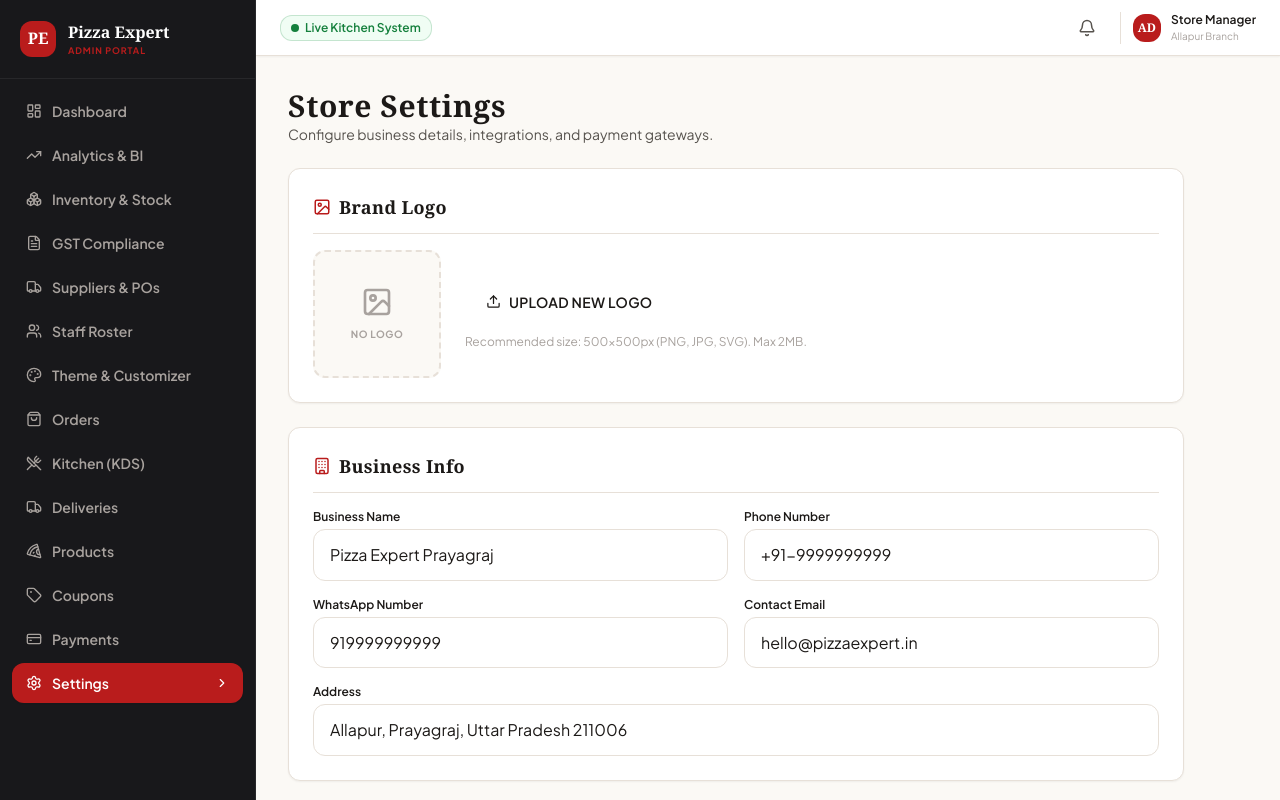
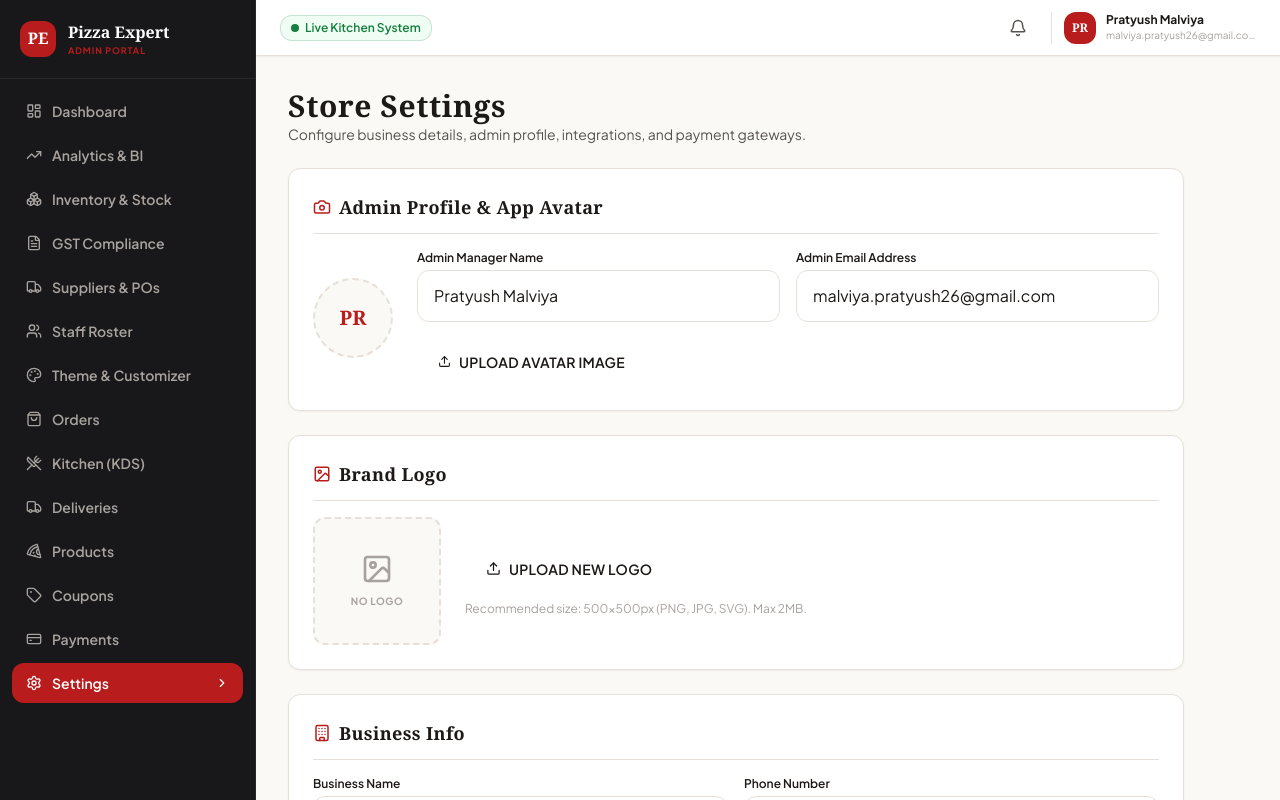
Before and after one commit to Pratyush-Malviya/pizza-expert-prayagraj, a Next.js app: page /admin/settings in a window 1280 px wide. Shown: the top 800 px of the page. Built offline with nearby package versions, Linux system fonts and the light colour scheme; no server answers.

Commit message:
feat: implement Resend email utility and integrate admin notification/settings management

```diff
--- a/app/admin/layout.tsx
+++ b/app/admin/layout.tsx
@@ -7,6 +7,7 @@
 import { Menu } from 'lucide-react'
 import { createClient } from '@/lib/supabase/client'
 import { useNotificationStore } from '@/lib/store/useNotificationStore'
+import { useSettingsStore } from '@/lib/store/useSettingsStore'
 import { toast } from 'sonner'
 import { playNotificationSound, triggerSystemNotification } from '@/lib/utils/notifications'
 
@@ -18,6 +19,10 @@
   const [mobileOpen, setMobileOpen] = useState(false)
   const pathname = usePathname()
   const addNotification = useNotificationStore((state) => state.addNotification)
+
+  const adminName = useSettingsStore((state) => state.adminName)
+  const adminEmail = useSettingsStore((state) => state.adminEmail)
+  const adminAvatarUrl = useSettingsStore((state) => state.adminAvatarUrl)
 
   // Auto-close mobile sidebar when navigating
   useEffect(() => {
@@ -109,12 +114,24 @@
             <AdminNotificationDropdown />
 
             <div className="flex items-center gap-2.5 pl-3 border-l border-[#E7E0D8]">
-              <div className="w-7 h-7 rounded-md bg-[#B91C1C] text-white flex items-center justify-center font-bold text-xs font-serif">
-                AD
-              </div>
-              <div className="hidden sm:block">
-                <span className="block text-xs font-semibold text-[#1C1917]">Store Manager</span>
-                <span className="block text-[10px] text-[#A8A29E]">Allapur Branch</span>
+              {adminAvatarUrl ? (
+                <img
+                  src={adminAvatarUrl}
+                  alt={adminName || 'Admin Avatar'}
+                  className="w-8 h-8 rounded-full object-cover border border-[#E7E0D8]"
+                />
+              ) : (
+                <div className="w-8 h-8 rounded-md bg-[#B91C1C] text-white flex items-center justify-center font-bold text-xs font-serif uppercase">
+                  {(adminName || 'PM').slice(0, 2)}
+                </div>
+              )}
+              <div className="hidden sm:block text-left">
+                <span className="block text-xs font-bold text-[#1C1917] leading-tight">
+                  {adminName || 'Pratyush Malviya'}
+                </span>
+                <span className="block text-[10px] text-[#A8A29E] truncate max-w-[150px]">
+                  {adminEmail || 'malviya.pratyush26@gmail.com'}
+                </span>
               </div>
             </div>
           </div>
--- a/app/admin/settings/page.tsx
+++ b/app/admin/settings/page.tsx
@@ -36,6 +36,9 @@
     enableRazorpay: false,
     razorpayKeyId: '',
     razorpayKeySecret: '',
+    adminName: 'Pratyush Malviya',
+    adminEmail: 'malviya.pratyush26@gmail.com',
+    adminAvatarUrl: '',
   })
 
   // Hydrate local state from global store on mount
@@ -67,6 +70,9 @@
         enableRazorpay: storeSettings.enableRazorpay,
         razorpayKeyId: storeSettings.razorpayKeyId,
         razorpayKeySecret: storeSettings.razorpayKeySecret,
+        adminName: storeSettings.adminName || 'Pratyush Malviya',
+        adminEmail: storeSettings.adminEmail || 'malviya.pratyush26@gmail.com',
+        adminAvatarUrl: storeSettings.adminAvatarUrl || '',
       })
       setMounted(true)
     })
@@ -112,6 +118,23 @@
     reader.readAsDataURL(file)
   }
 
+  const handleAvatarUpload = (e: React.ChangeEvent<HTMLInputElement>) => {
+    const file = e.target.files?.[0]
+    if (!file) return
+
+    if (file.size > 2 * 1024 * 1024) {
+      toast.error('Avatar image must be less than 2MB')
+      return
+    }
+
+    const reader = new FileReader()
+    reader.onloadend = () => {
+      setFormData({ ...formData, adminAvatarUrl: reader.result as string })
+      toast.success('Admin avatar photo uploaded!')
+    }
+    reader.readAsDataURL(file)
+  }
+
   if (!mounted) return null
 
   return (
@@ -121,11 +144,75 @@
           Store Settings
         </h1>
         <p className="text-[#57534E] text-xs sm:text-sm">
-          Configure business details, integrations, and payment gateways.
+          Configure business details, admin profile, integrations, and payment gateways.
         </p>
       </div>
 
       <form onSubmit={handleSave} className="space-y-6">
+
+        {/* Admin Profile & Account */}
+        <div className="bg-white rounded-xl p-6 border border-[#E7E0D8] shadow-xs space-y-4">
+          <h2 className="font-serif font-bold text-[#1C1917] text-lg border-b border-[#E7E0D8] pb-3 flex items-center gap-2">
+            <Camera size={18} className="text-[#B91C1C]" /> Admin Profile & App Avatar
+          </h2>
+          <div className="flex flex-col sm:flex-row items-start sm:items-center gap-6">
+            <div className="w-20 h-20 rounded-full border-2 border-dashed border-[#E7E0D8] bg-[#FBF9F5] flex items-center justify-center overflow-hidden relative group shrink-0">
+              {formData.adminAvatarUrl ? (
+                <img src={formData.adminAvatarUrl} alt="Admin Avatar" className="w-full h-full object-cover" />
+              ) : (
+                <div className="text-[#B91C1C] font-serif font-bold text-xl uppercase">
+                  {(formData.adminName || 'PM').slice(0, 2)}
+                </div>
+              )}
+            </div>
+            <div className="space-y-2 flex-1 w-full">
+              <div className="grid sm:grid-cols-2 gap-4">
+                <div>
+                  <label className="block text-xs font-semibold text-[#1C1917] mb-1">Admin Manager Name</label>
+                  <input
+                    type="text"
+                    value={formData.adminName}
+                    onChange={(e) => setFormData({ ...formData, adminName: e.target.value })}
+                    className="input-field"
+                    placeholder="Pratyush Malviya"
+                    required
+                  />
+                </div>
+                <div>
+                  <label className="block text-xs font-semibold text-[#1C1917] mb-1">Admin Email Address</label>
+                  <input
+                    type="email"
+                    value={formData.adminEmail}
+                    onChange={(e) => setFormData({ ...formData, adminEmail: e.target.value })}
+                    className="input-field"
+                    placeholder="malviya.pratyush26@gmail.com"
+                    required
+                  />
+                </div>
+              </div>
+              <div className="pt-2 flex items-center gap-4">
+                <label className="btn btn-outline btn-xs inline-flex items-center gap-2 cursor-pointer relative overflow-hidden">
+                  <Upload size={13} /> Upload Avatar Image
+                  <input
+                    type="file"
+                    accept="image/png, image/jpeg, image/webp"
+                    className="absolute inset-0 opacity-0 cursor-pointer"
+                    onChange={handleAvatarUpload}
+                  />
+                </label>
+                {formData.adminAvatarUrl && (
+                  <button
+                    type="button"
+                    onClick={() => { setFormData({ ...formData, adminAvatarUrl: '' }); toast.success('Avatar removed') }}
+                    className="text-[#B91C1C] text-xs font-semibold hover:underline"
+                  >
+                    Remove avatar
+                  </button>
+                )}
+              </div>
+            </div>
+          </div>
+        </div>
 
         {/* Brand Logo */}
         <div className="bg-white rounded-xl p-6 border border-[#E7E0D8] shadow-xs space-y-4">
--- a/lib/store/useSettingsStore.ts
+++ b/lib/store/useSettingsStore.ts
@@ -76,6 +76,11 @@
   enableRazorpay: boolean
   razorpayKeyId: string
   razorpayKeySecret: string
+
+  // Admin Profile Customization
+  adminName: string
+  adminEmail: string
+  adminAvatarUrl: string | null
 
   // Setter
   updateSettings: (settings: Partial<SettingsState>) => void
@@ -189,6 +194,11 @@
       razorpayKeyId: '',
       razorpayKeySecret: '',
 
+      // Admin Profile Defaults
+      adminName: 'Pratyush Malviya',
+      adminEmail: 'malviya.pratyush26@gmail.com',
+      adminAvatarUrl: null,
+
       updateSettings: (newSettings) => set((state) => ({ ...state, ...newSettings })),
     }),
     {
--- a/lib/utils/resend.ts
+++ b/lib/utils/resend.ts
@@ -14,7 +14,7 @@
   to,
   subject,
   html,
-  from = 'Pizza Expert <orders@pizza-kappa-nine.vercel.app>',
+  from = 'Pizza Expert <onboarding@resend.dev>',
 }: SendEmailParams): Promise<{ success: boolean; data?: any; error?: string }> {
   const apiKey = process.env.RESEND_API_KEY
 
```
